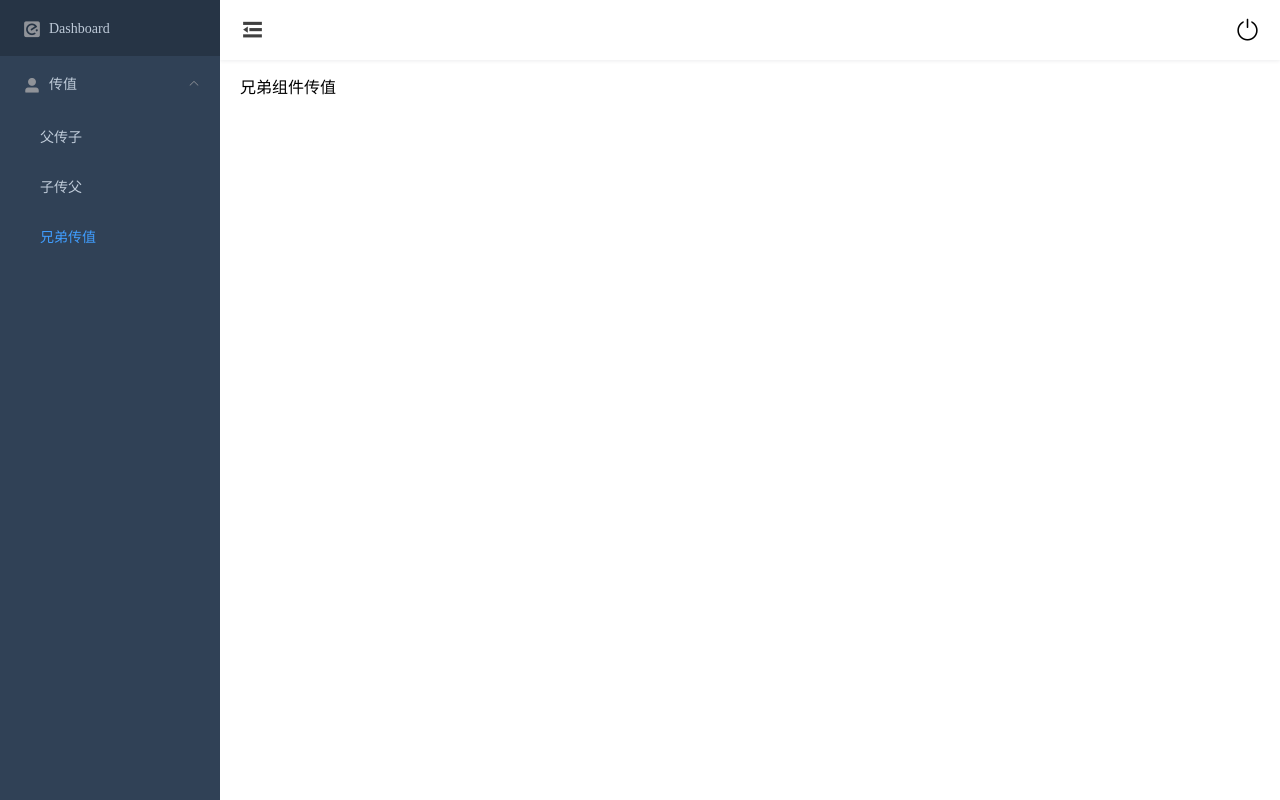
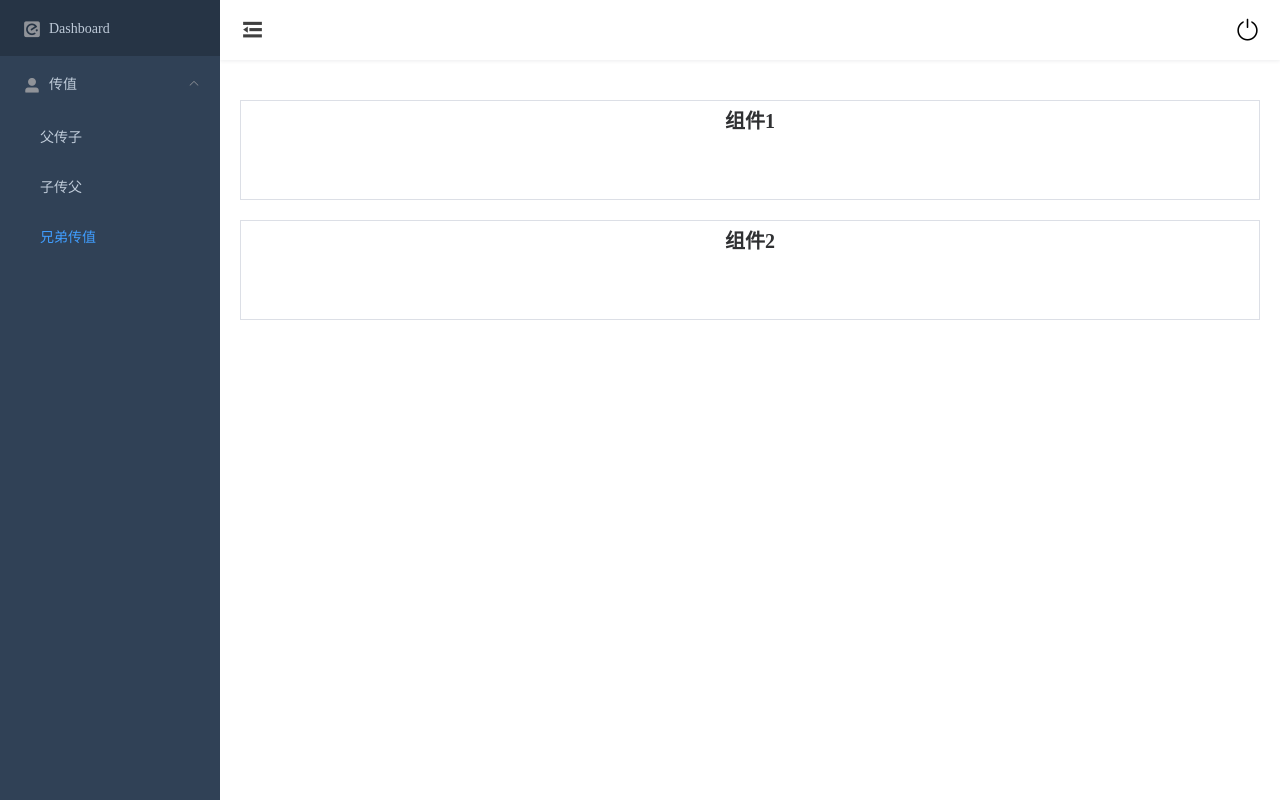
Before and after one commit to mrxiang-hub/vue-project, a Vue app: page /valueTransfer/brotherToBrother in a window 1280 px wide. Built offline with nearby package versions, Linux system fonts and the light colour scheme.

Commit message:
兄弟组件传值

```diff
--- /dev/null
+++ b/src/views/valueTransfer/brother1.vue
@@ -0,0 +1,27 @@
+<template>
+  <div class="brother1">
+    <h3 class="title">组件1</h3>
+  </div>
+</template>
+
+<script>
+export default {
+  name: "brother1"
+}
+</script>
+
+<style lang="scss" scoped>
+.brother1 {
+  height: 100px;
+  margin-top: 20px;
+  border: 1px solid #DCDFE6;
+  text-align: center;
+
+  .title {
+    line-height: 40px;
+    color: #303133;
+    font-size: 20px;
+    font-weight: bold;
+  }
+}
+</style>
--- /dev/null
+++ b/src/views/valueTransfer/brother2.vue
@@ -0,0 +1,27 @@
+<template>
+  <div class="brother2">
+    <h3 class="title">组件2</h3>
+  </div>
+</template>
+
+<script>
+export default {
+  name: "brother2"
+}
+</script>
+
+<style lang="scss" scoped>
+.brother2 {
+  height: 100px;
+  margin-top: 20px;
+  border: 1px solid #DCDFE6;
+  text-align: center;
+
+  .title {
+    line-height: 40px;
+    color: #303133;
+    font-size: 20px;
+    font-weight: bold;
+  }
+}
+</style>
--- a/src/views/valueTransfer/brotherToBrother.vue
+++ b/src/views/valueTransfer/brotherToBrother.vue
@@ -1,15 +1,25 @@
 <template>
-  <div>
-    兄弟组件传值
+  <div class="brotherToBrother">
+    <Brother1></Brother1>
+    <Brother2></Brother2>
   </div>
 </template>
 
 <script>
+import Brother1 from './brother1';
+import Brother2 from './brother2';
+
 export default {
-name: "brotherToBrother"
+  name: "brotherToBrother",
+  components: {
+    Brother1,
+    Brother2
+  }
 }
 </script>
 
-<style scoped>
+<style lang="scss" scoped>
+.brotherToBrother {
 
+}
 </style>
```
